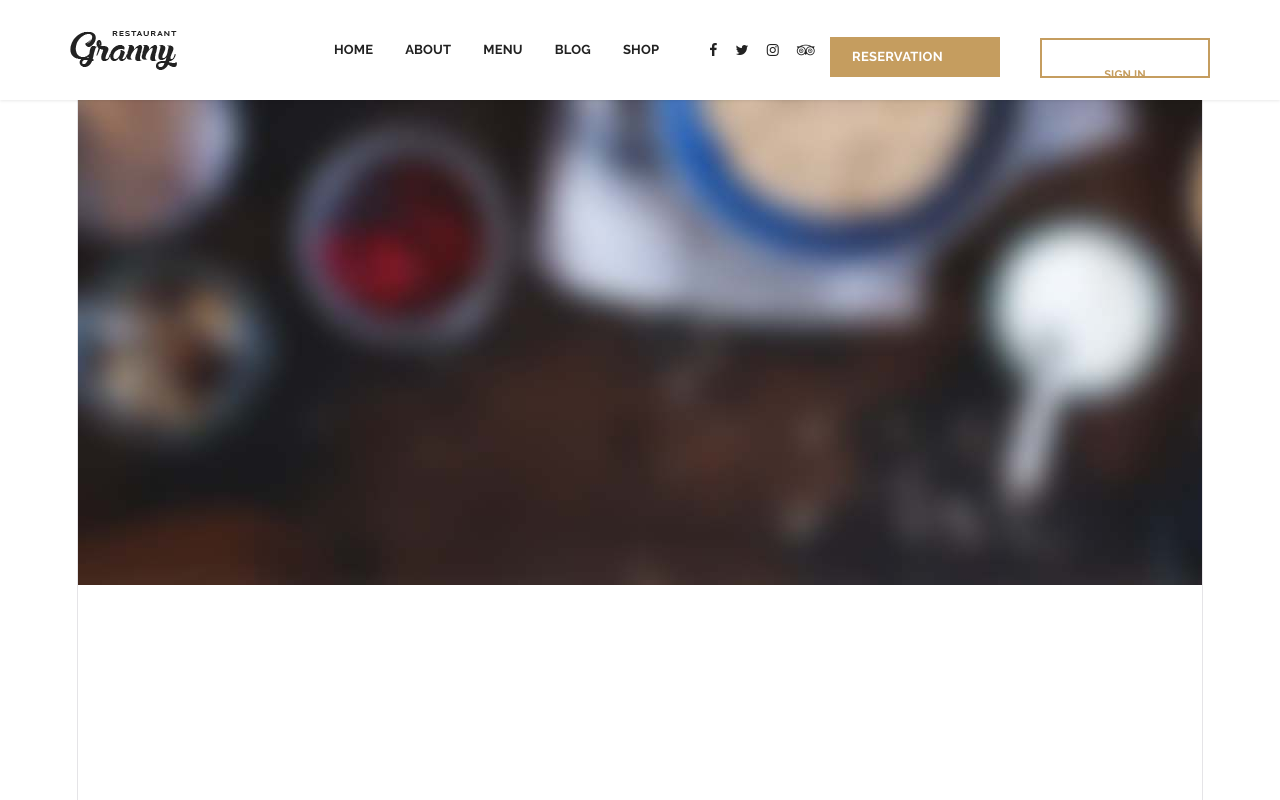
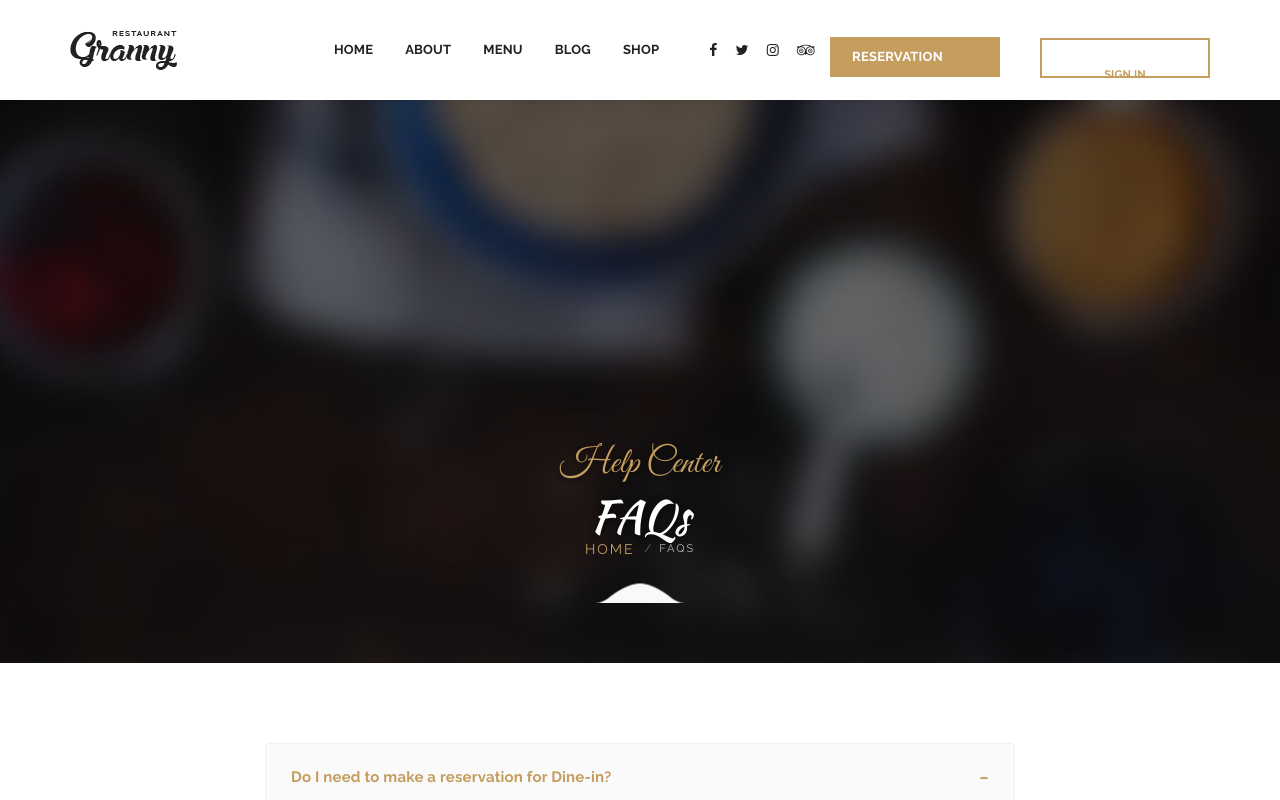
Before and after one commit to Hxzithx/Online-web-ordering-combined-project, a React (Vite) app in the folder restaurant-front-end-after/: page /faq in a window 1280 px wide. Shown: the top 800 px of the page. Built offline with nearby package versions, Linux system fonts and the light colour scheme; no server answers.

Commit message:
feat: implement global styling, UI components, and menu board page with loading states

```diff
--- a/restaurant-front-end-after/src/App.tsx
+++ b/restaurant-front-end-after/src/App.tsx
@@ -1,6 +1,7 @@
 import React from 'react';
 import { BrowserRouter as Router, Routes, Route, Navigate, Outlet } from 'react-router-dom';
 import { AuthProvider, useAuth } from './context/AuthContext';
+import Loader from './components/Loader';
 
 // Layout components
 import Header from './components/Header';
@@ -37,11 +38,7 @@ const PrivateRoute: React.FC<{ children: React.ReactNode }> = ({ children }) =>
   if (loading) {
     return (
       <div style={{ display: 'flex', height: '100vh', alignItems: 'center', justifyContent: 'center', backgroundColor: '#0e0d0b', color: '#c59d5f' }}>
-        <div className="spinner">
-          <div className="bounce1" style={{ backgroundColor: '#c59d5f' }}></div>
-          <div className="bounce2" style={{ backgroundColor: '#c59d5f' }}></div>
-          <div className="bounce3" style={{ backgroundColor: '#c59d5f' }}></div>
-        </div>
+        <Loader text="Verifying authentication..." showSkeletons={false} />
       </div>
     );
   }
--- /dev/null
+++ b/restaurant-front-end-after/src/components/Loader.tsx
@@ -0,0 +1,60 @@
+import React from 'react';
+
+interface LoaderProps {
+  text?: string;
+  showSkeletons?: boolean;
+  skeletonType?: 'grid' | 'list';
+  count?: number;
+}
+
+export const Loader: React.FC<LoaderProps> = ({
+  text = 'Loading gourmet menu...',
+  showSkeletons = true,
+  skeletonType = 'grid',
+  count = 6,
+}) => {
+  return (
+    <div className="granny-loader-container animate-fade-in-scale">
+      {/* Animated Gold Ring Spinner */}
+      <div className="granny-spinner-ring">
+        <i className="fa fa-cutlery granny-loader-icon"></i>
+      </div>
+
+      {/* Optional Skeleton Grid/List */}
+      {showSkeletons && (
+        <div className="row" style={{ width: '100%', marginTop: '30px' }}>
+          {Array.from({ length: count }).map((_, idx) => (
+            <div
+              key={idx}
+              className={
+                skeletonType === 'grid'
+                  ? 'col-xs-12 col-sm-6 col-md-4 mb-30'
+                  : 'col-xs-12 col-sm-6 col-md-6 mb-30'
+              }
+            >
+              {skeletonType === 'grid' ? (
+                <div className="skeleton-card">
+                  <div className="skeleton-shimmer skeleton-img" style={{ marginBottom: '15px' }}></div>
+                  <div className="skeleton-shimmer skeleton-line short" style={{ margin: '0 auto 10px' }}></div>
+                  <div className="skeleton-shimmer skeleton-line medium" style={{ margin: '0 auto 10px' }}></div>
+                  <div className="skeleton-shimmer skeleton-line short" style={{ margin: '0 auto' }}></div>
+                </div>
+              ) : (
+                <div className="skeleton-card" style={{ display: 'flex', gap: '15px', alignItems: 'center' }}>
+                  <div className="skeleton-shimmer skeleton-img-thumb"></div>
+                  <div style={{ flexGrow: 1 }}>
+                    <div className="skeleton-shimmer skeleton-line medium" style={{ marginBottom: '10px' }}></div>
+                    <div className="skeleton-shimmer skeleton-line full" style={{ marginBottom: '10px' }}></div>
+                    <div className="skeleton-shimmer skeleton-line short"></div>
+                  </div>
+                </div>
+              )}
+            </div>
+          ))}
+        </div>
+      )}
+    </div>
+  );
+};
+
+export default Loader;
--- a/restaurant-front-end-after/src/index.css
+++ b/restaurant-front-end-after/src/index.css
@@ -51,19 +51,19 @@
 }
 
 #root {
-  width: 1126px;
-  max-width: 100%;
-  margin: 0 auto;
-  text-align: center;
-  border-inline: 1px solid var(--border);
-  min-height: 100svh;
+  width: 100%;
+  min-height: 100vh;
   display: flex;
   flex-direction: column;
   box-sizing: border-box;
+  margin: 0;
+  padding: 0;
 }
 
 body {
   margin: 0;
+  padding: 0;
+  width: 100%;
 }
 
 h1,
@@ -109,3 +109,294 @@ code {
   padding: 4px 8px;
   background: var(--code-bg);
 }
+
+/* Page Title / Hero Header Overlay Styling */
+.page-title,
+section#page-title {
+  position: relative !important;
+  width: 100% !important;
+  min-height: 280px !important;
+  padding: 80px 0 60px 0 !important;
+  display: flex !important;
+  align-items: center !important;
+  justify-content: center !important;
+  overflow: hidden !important;
+  background-color: #111111 !important;
+  text-align: center !important;
+}
+
+.page-title .bg-section,
+section#page-title .bg-section {
+  position: absolute !important;
+  top: 0 !important;
+  left: 0 !important;
+  width: 100% !important;
+  height: 100% !important;
+  z-index: 1 !important;
+  overflow: hidden !important;
+}
+
+.page-title .bg-section img,
+section#page-title .bg-section img {
+  width: 100% !important;
+  height: 100% !important;
+  object-fit: cover !important;
+  object-position: center !important;
+  display: block !important;
+}
+
+.page-title::before,
+section#page-title::before,
+.page-title.bg-overlay::before {
+  content: '' !important;
+  position: absolute !important;
+  top: 0 !important;
+  left: 0 !important;
+  width: 100% !important;
+  height: 100% !important;
+  background: rgba(0, 0, 0, 0.6) !important;
+  z-index: 2 !important;
+  pointer-events: none !important;
+}
+
+.page-title .container,
+section#page-title .container {
+  position: relative !important;
+  z-index: 3 !important;
+  color: #ffffff !important;
+  width: 100% !important;
+}
+
+.page-title .title--content,
+section#page-title .title--content {
+  margin-bottom: 10px !important;
+}
+
+.page-title .title--subtitle,
+section#page-title .title--subtitle {
+  font-family: 'Great Vibes', cursive !important;
+  color: #c59d5f !important;
+  font-size: 36px !important;
+  margin-bottom: 5px !important;
+  text-shadow: 0 2px 4px rgba(0, 0, 0, 0.5) !important;
+  line-height: 1.2 !important;
+}
+
+.page-title .title--heading h1,
+section#page-title .title--heading h1 {
+  font-family: 'Kaushan Script', cursive, sans-serif !important;
+  font-size: 44px !important;
+  color: #ffffff !important;
+  margin: 0 0 10px 0 !important;
+  padding: 0 !important;
+  font-weight: 400 !important;
+  text-shadow: 0 2px 8px rgba(0, 0, 0, 0.7) !important;
+  line-height: 1.2 !important;
+  letter-spacing: normal !important;
+}
+
+.page-title .breadcrumb,
+section#page-title .breadcrumb {
+  display: flex !important;
+  justify-content: center !important;
+  align-items: center !important;
+  gap: 8px !important;
+  background: transparent !important;
+  padding: 0 !important;
+  margin: 15px 0 0 0 !important;
+  list-style: none !important;
+  border-radius: 0 !important;
+}
+
+.page-title .breadcrumb li,
+section#page-title .breadcrumb li {
+  font-family: 'Raleway', sans-serif !important;
+  font-size: 11px !important;
+  letter-spacing: 2px !important;
+  text-transform: uppercase !important;
+  color: #ffffff !important;
+  display: inline-flex !important;
+  align-items: center !important;
+}
+
+.page-title .breadcrumb li a,
+section#page-title .breadcrumb li a {
+  color: #c59d5f !important;
+  text-decoration: none !important;
+  transition: color 0.3s ease !important;
+}
+
+.page-title .breadcrumb li a:hover,
+section#page-title .breadcrumb li a:hover {
+  color: #ffffff !important;
+}
+
+.page-title .breadcrumb li.active,
+section#page-title .breadcrumb li.active {
+  color: rgba(255, 255, 255, 0.7) !important;
+}
+
+.page-title .breadcrumb li + li::before {
+  content: '/' !important;
+  color: rgba(255, 255, 255, 0.4) !important;
+  padding: 0 6px 0 2px !important;
+}
+
+/* ==========================================================================
+   ANIMATIONS & SKELETON LOADER STYLES
+   ========================================================================== */
+
+/* Keyframe Animations */
+@keyframes grannySpin {
+  0% { transform: rotate(0deg); }
+  100% { transform: rotate(360deg); }
+}
+
+@keyframes grannyPulse {
+  0%, 100% { transform: scale(1); opacity: 0.85; }
+  50% { transform: scale(1.08); opacity: 1; filter: drop-shadow(0 0 8px rgba(197, 157, 95, 0.6)); }
+}
+
+@keyframes grannyShimmer {
+  0% { background-position: -200% 0; }
+  100% { background-position: 200% 0; }
+}
+
+@keyframes fadeInUp {
+  from {
+    opacity: 0;
+    transform: translateY(24px);
+  }
+  to {
+    opacity: 1;
+    transform: translateY(0);
+  }
+}
+
+@keyframes fadeInScale {
+  from {
+    opacity: 0;
+    transform: scale(0.95);
+  }
+  to {
+    opacity: 1;
+    transform: scale(1);
+  }
+}
+
+/* Animation Helper Classes */
+.animate-fade-in-up {
+  animation: fadeInUp 0.5s cubic-bezier(0.16, 1, 0.3, 1) forwards;
+}
+
+.animate-fade-in-scale {
+  animation: fadeInScale 0.4s ease-out forwards;
+}
+
+/* Stagger Animation Delays */
+.stagger-1 { animation-delay: 0.05s; }
+.stagger-2 { animation-delay: 0.1s; }
+.stagger-3 { animation-delay: 0.15s; }
+.stagger-4 { animation-delay: 0.2s; }
+.stagger-5 { animation-delay: 0.25s; }
+.stagger-6 { animation-delay: 0.3s; }
+
+/* Custom Luxury Loader Component Styles */
+.granny-loader-container {
+  display: flex;
+  flex-direction: column;
+  align-items: center;
+  justify-content: center;
+  padding: 50px 20px;
+  width: 100%;
+}
+
+.granny-spinner-ring {
+  position: relative;
+  width: 70px;
+  height: 70px;
+  display: flex;
+  align-items: center;
+  justify-content: center;
+}
+
+.granny-spinner-ring::before {
+  content: '';
+  position: absolute;
+  inset: 0;
+  border-radius: 50%;
+  border: 3px solid rgba(197, 157, 95, 0.15);
+  border-top-color: #c59d5f;
+  animation: grannySpin 1s linear infinite;
+}
+
+.granny-spinner-ring::after {
+  content: '';
+  position: absolute;
+  inset: 8px;
+  border-radius: 50%;
+  border: 2px dashed rgba(197, 157, 95, 0.4);
+  animation: grannySpin 2.5s linear infinite reverse;
+}
+
+.granny-loader-icon {
+  font-size: 20px;
+  color: #c59d5f;
+  animation: grannyPulse 2s ease-in-out infinite;
+}
+
+.granny-loader-text {
+  margin-top: 20px;
+  font-family: 'Raleway', sans-serif;
+  font-size: 12px;
+  font-weight: 700;
+  letter-spacing: 3px;
+  text-transform: uppercase;
+  color: #c59d5f;
+  animation: grannyPulse 2s ease-in-out infinite;
+}
+
+/* Skeleton Loading Cards */
+.skeleton-card {
+  background: #ffffff;
+  border: 1px solid #f0f0f0;
+  border-radius: 4px;
+  padding: 15px;
+  overflow: hidden;
+  position: relative;
+}
+
+.skeleton-shimmer {
+  background: linear-gradient(90deg, #f2f2f2 25%, #e6e6e6 37%, #f2f2f2 63%);
+  background-size: 200% 100%;
+  animation: grannyShimmer 1.5s infinite;
+  border-radius: 4px;
+}
+
+.skeleton-img {
+  width: 100%;
+  height: 220px;
+}
+
+.skeleton-img-thumb {
+  width: 110px;
+  height: 110px;
+  flex-shrink: 0;
+}
+
+.skeleton-line {
+  height: 14px;
+  margin-bottom: 10px;
+}
+
+.skeleton-line.short {
+  width: 40%;
+}
+
+.skeleton-line.medium {
+  width: 70%;
+}
+
+.skeleton-line.full {
+  width: 100%;
+}
--- a/restaurant-front-end-after/src/pages/ShopSingle.tsx
+++ b/restaurant-front-end-after/src/pages/ShopSingle.tsx
@@ -3,6 +3,7 @@ import { useParams, Link, useNavigate } from 'react-router-dom';
 import api from '../services/api';
 import { useAuth } from '../context/AuthContext';
 import Swal from 'sweetalert2';
+import Loader from '../components/Loader';
 
 interface Category {
   id: number;
@@ -275,24 +276,17 @@ export const ShopSingle: React.FC = () => {
       <section className="shop-single" style={{ padding: '80px 0', backgroundColor: '#fff' }}>
         <div className="container">
           {error && (
-            <div className="alert alert-danger text-center" style={{ margin: '20px auto', maxWidth: '600px' }}>
+            <div className="alert alert-danger text-center animate-fade-in-scale" style={{ margin: '20px auto', maxWidth: '600px' }}>
               {error}
             </div>
           )}
 
           {loading && (
-            <div style={{ textAlign: 'center', padding: '50px 0' }}>
-              <div className="spinner" style={{ display: 'inline-block' }}>
-                <div className="bounce1" style={{ backgroundColor: '#c59d5f' }}></div>
-                <div className="bounce2" style={{ backgroundColor: '#c59d5f' }}></div>
-                <div className="bounce3" style={{ backgroundColor: '#c59d5f' }}></div>
-              </div>
-              <p style={{ color: '#a5a5a5', marginTop: '15px' }}>Loading product configuration...</p>
-            </div>
+            <Loader text="Loading product configuration..." showSkeletons={false} />
           )}
 
           {!loading && item && (
-            <div className="row">
+            <div className="row animate-fade-in-up">
               {/* Product Info Column */}
               <div className="col-md-9">
                 <div className="row">
```
Also changed, not shown: restaurant-front-end-after/src/pages/MenuBoard.tsx (+9 -14 lines), restaurant-front-end-after/src/pages/ShopProducts.tsx (+8 -14 lines).
